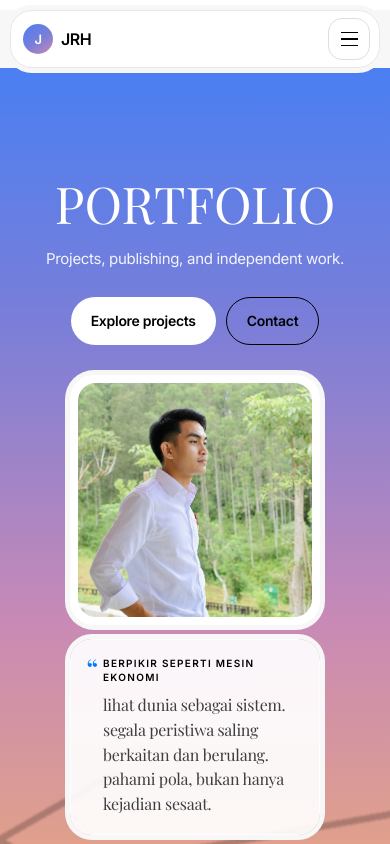
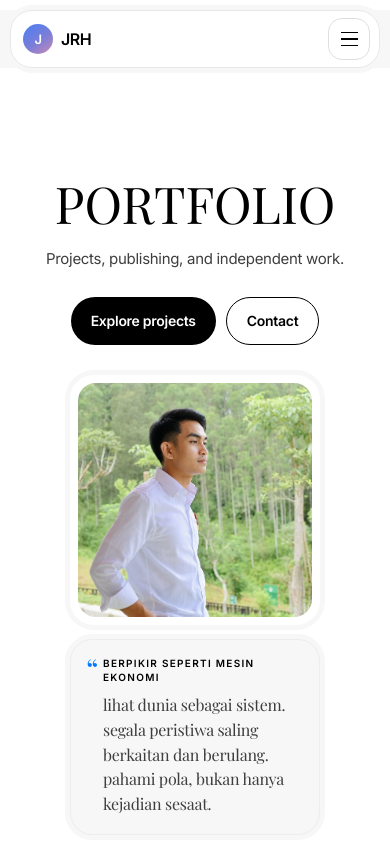
Before and after one commit to LionerHakim/JRHs, a React (Vite) app: page / in a window 390 px wide. Shown: the top 844 px of the page. Built offline with nearby package versions, Linux system fonts and the light colour scheme.

Commit message:
Use universal white background for hero

```diff
--- a/src/index.css
+++ b/src/index.css
@@ -1672,3 +1672,55 @@ main {
     top: calc(100% + 12px);
   }
 }
+
+
+/* JRHs universal white hero — remove Portal atmospheric gradient */
+.hero {
+  background: var(--paper);
+  color: var(--ink);
+  border-radius: 0;
+}
+.hero::after {
+  display: none;
+}
+.hero .section-kicker {
+  color: var(--smoke);
+}
+.hero .section-kicker::before {
+  background: var(--signal);
+}
+.hero h1 {
+  color: var(--ink);
+  text-shadow: none;
+}
+.hero-description {
+  color: var(--graphite);
+}
+.hero-pill {
+  background: var(--ink);
+  color: #fff;
+}
+.hero-pill:hover,
+.hero-pill:focus-visible {
+  background: var(--ink);
+  color: #fff;
+}
+.ghost-pill {
+  background: #fff;
+  color: var(--ink);
+  border-color: var(--ink);
+}
+.ghost-pill:hover,
+.ghost-pill:focus-visible {
+  background: var(--surface);
+  color: var(--ink);
+}
+.portrait-quote {
+  background: var(--surface);
+  border-color: #ededed;
+}
+@media (max-width: 760px) {
+  .hero {
+    border-radius: 0;
+  }
+}
```
